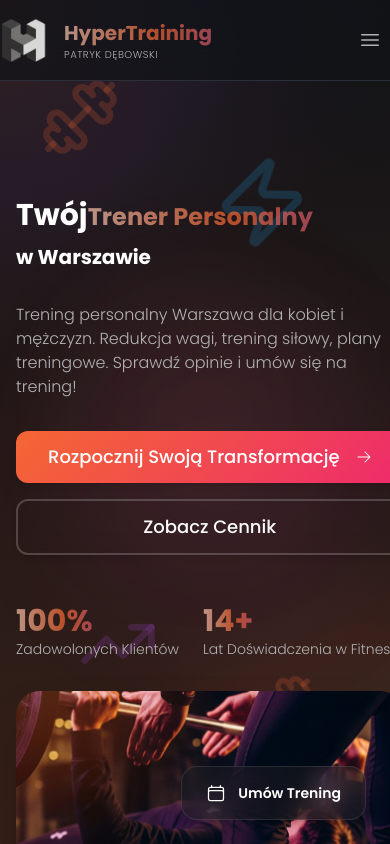
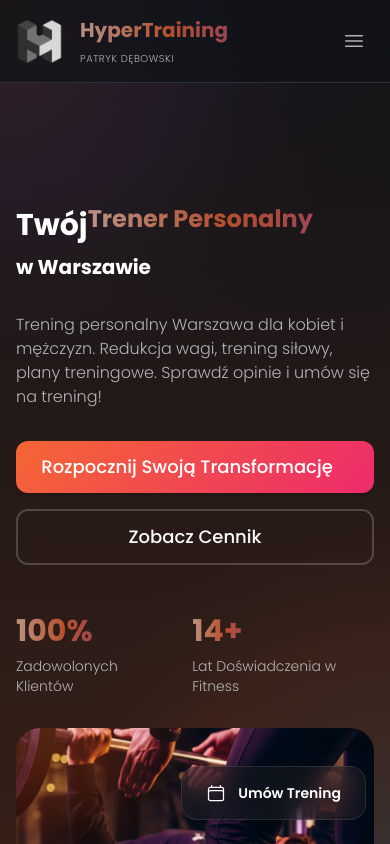
Before and after one commit to Buzka42/hypertraining, a Next.js app: page / in a window 390 px wide. Shown: the top 844 px of the page. Built offline with nearby package versions, Linux system fonts and the light colour scheme.

Commit message:
Fix mobile overflow issues: Enhanced hero section, graph visualization, and global overflow prevention

```diff
--- a/components/Header.tsx
+++ b/components/Header.tsx
@@ -22,12 +22,12 @@ const Header: React.FC = () => {
   ]
 
   return (
-    <header className="bg-background/70 backdrop-blur-xl border-b border-border sticky top-0 z-50">
-      <nav className="container mx-auto">
+    <header className="bg-background/70 backdrop-blur-xl border-b border-border sticky top-0 z-50 w-full max-w-full overflow-hidden">
+      <nav className="container mx-auto px-4">
         <div className="flex justify-between items-center py-4">
           {/* Logo */}
-          <Link href="/" className="flex items-center space-x-4 group">
-            <div className="relative w-12 h-12">
+          <Link href="/" className="flex items-center space-x-4 group max-w-[70%]">
+            <div className="relative w-12 h-12 flex-shrink-0">
               <Image
                 src="/logo.png"
                 alt="HyperTraining Logo"
@@ -35,9 +35,9 @@ const Header: React.FC = () => {
                 fill
               />
             </div>
-            <div>
-              <h1 className="text-xl font-bold text-shimmer">HyperTraining</h1>
-              <p className="text-[10px] text-muted-foreground font-light uppercase tracking-wider">PATRYK DĘBOWSKI</p>
+            <div className="overflow-hidden">
+              <h1 className="text-xl font-bold text-shimmer truncate">HyperTraining</h1>
+              <p className="text-[10px] text-muted-foreground font-light uppercase tracking-wider truncate">PATRYK DĘBOWSKI</p>
             </div>
           </Link>
 
--- a/components/InteractiveBackground.tsx
+++ b/components/InteractiveBackground.tsx
@@ -92,30 +92,30 @@ const InteractiveBackground = () => {
       {/* Interactive canvas layer */}
       <canvas
         ref={canvasRef}
-        className="absolute inset-0"
+        className="absolute inset-0 w-full h-full"
         style={{ mixBlendMode: "screen" }}
       />
 
       {/* Animated floating fitness icons */}
-      <div className="absolute top-20 left-10 text-primary/20 animate-float">
+      <div className="absolute top-20 left-10 text-primary/20 animate-float hidden md:block">
         <Dumbbell className="w-20 h-20" />
       </div>
 
-      <div className="absolute top-40 right-20 text-secondary/20 animate-float-slow">
+      <div className="absolute top-40 right-20 text-secondary/20 animate-float-slow hidden md:block">
         <Zap className="w-24 h-24" />
       </div>
 
-      <div className="absolute bottom-40 left-1/4 text-accent/20 animate-float md:left-1/4" style={{ animationDelay: "1s", left: '20%' }}>
+      <div className="absolute bottom-40 left-1/4 text-accent/20 animate-float md:left-1/4 hidden md:block" style={{ animationDelay: "1s", left: '20%' }}>
         <TrendingUp className="w-20 h-20" />
       </div>
 
-      <div className="absolute bottom-20 right-1/3 text-primary/20 animate-float-slow md:right-1/3" style={{ animationDelay: "2s", right: '20%' }}>
+      <div className="absolute bottom-20 right-1/3 text-primary/20 animate-float-slow md:right-1/3 hidden md:block" style={{ animationDelay: "2s", right: '20%' }}>
         <Dumbbell className="w-16 h-16" />
       </div>
 
-      {/* Glowing orbs */}
-      <div className="absolute top-1/3 right-1/4 w-64 h-64 bg-primary/10 rounded-full blur-3xl animate-pulse-glow md:right-1/4" style={{ right: '15%' }} />
-      <div className="absolute bottom-1/4 left-1/4 w-80 h-80 bg-accent/10 rounded-full blur-3xl animate-pulse-glow md:left-1/4" style={{ animationDelay: "1.5s", left: '15%' }} />
+      {/* Glowing orbs - hidden on mobile to prevent overflow */}
+      <div className="absolute top-1/3 right-1/4 w-64 h-64 bg-primary/10 rounded-full blur-3xl animate-pulse-glow md:right-1/4 hidden md:block" style={{ right: '15%' }} />
+      <div className="absolute bottom-1/4 left-1/4 w-80 h-80 bg-accent/10 rounded-full blur-3xl animate-pulse-glow md:left-1/4 hidden md:block" style={{ animationDelay: "1.5s", left: '15%' }} />
     </div>
   );
 };
--- a/components/Layout.tsx
+++ b/components/Layout.tsx
@@ -12,10 +12,10 @@ interface LayoutProps {
 const Layout: React.FC<LayoutProps> = ({ children }) => {
   return (
     <BookingProvider>
-      <div className="min-h-screen flex flex-col relative">
+      <div className="min-h-screen flex flex-col relative w-full max-w-full overflow-x-hidden">
         <InteractiveBackground />
         <Header />
-        <main className="flex-grow relative z-10">
+        <main className="flex-grow relative z-10 w-full max-w-full overflow-x-hidden">
           {children}
         </main>
         <Footer />
--- a/pages/index.tsx
+++ b/pages/index.tsx
@@ -86,7 +86,7 @@ export default function HomePage() {
             </div>
 
             <div className="relative w-full">
-              <div className="relative w-full h-0 pb-[75%] rounded-3xl shadow-2xl overflow-hidden">
+              <div className="relative w-full h-auto rounded-3xl shadow-2xl overflow-hidden" style={{ aspectRatio: '4/3' }}>
                 <Image
                   src="/hero-fitness.jpg"
                   alt="Elite Training"
--- a/styles/globals.css
+++ b/styles/globals.css
@@ -101,12 +101,19 @@ body {
   color: white;
   margin: 0;
   padding: 0;
-  overflow-x: hidden; /* Prevent horizontal scrolling */
+  overflow-x: hidden;
+  max-width: 100vw;
 }
 
 /* Add this to help debug layout issues */
 * {
   box-sizing: border-box;
+}
+
+/* Comprehensive overflow prevention */
+html, body, div, section, main, header, footer, nav {
+  max-width: 100%;
+  overflow-x: hidden;
 }
 
 /* Ensure sections span full width without overflow */
@@ -124,6 +131,26 @@ img {
 
 /* Prevent elements with absolute positioning from causing overflow */
 [class*="absolute"] {
+  max-width: 100%;
+}
+
+/* Prevent elements with negative margins from causing overflow */
+[class*="-inset-"], [class*="-ml-"], [class*="-mr-"], [class*="-left-"], [class*="-right-"] {
+  max-width: 100%;
+  overflow-x: hidden;
+}
+
+/* Ensure all container elements respect width constraints */
+.container, .container-fluid, .grid, .flex {
+  max-width: 100%;
+  overflow-x: hidden;
+}
+
+/* Prevent text elements from causing overflow */
+.text-shimmer, h1, h2, h3, h4, h5, h6, p, span {
+  overflow-wrap: break-word;
+  word-wrap: break-word;
+  word-break: break-word;
   max-width: 100%;
 }
 
@@ -211,6 +238,10 @@ img {
   animation: shimmer 8s ease-in-out infinite;
   display: inline-block;
   opacity: 0.7;
+  white-space: nowrap;
+  overflow: hidden;
+  text-overflow: ellipsis;
+  max-width: 100%;
 }
 
 @keyframes shimmer {
@@ -264,3 +295,41 @@ img {
   }
 }
 */
+
+/* Prevent all elements from causing horizontal overflow */
+* {
+  box-sizing: border-box;
+}
+
+html, body {
+  max-width: 100%;
+  overflow-x: hidden;
+}
+
+/* Ensure all sections and containers respect width constraints */
+section, .container, .grid, .flex {
+  max-width: 100%;
+  overflow-x: hidden;
+}
+
+/* Specifically target the hero section */
+#home {
+  max-width: 100vw;
+  overflow-x: hidden;
+}
+
+/* Prevent images from overflowing */
+img {
+  max-width: 100%;
+  height: auto;
+}
+
+/* Ensure absolutely positioned elements don't cause overflow */
+[class*="absolute"] {
+  max-width: 100%;
+}
+
+/* Ensure elements with negative margins don't cause overflow */
+[class*="-inset-"] {
+  max-width: 100%;
+}
```
